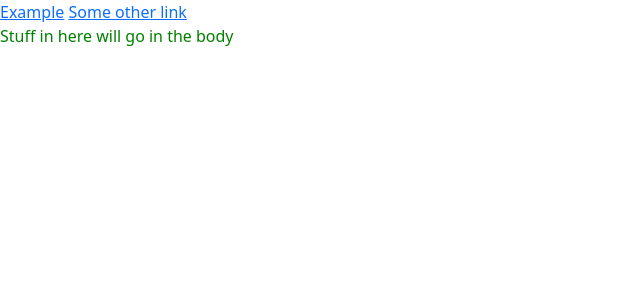
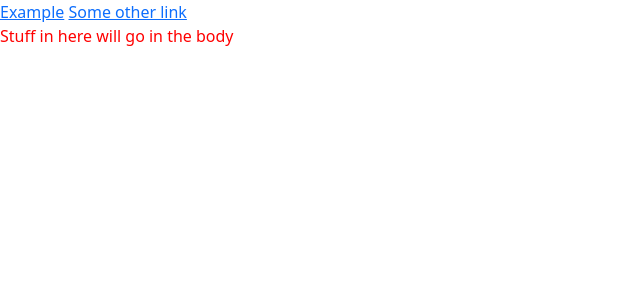
Before and after one commit to jacobef/lec-frontend-drafting, a Django app: page /example/ in a window 1280 px wide. Shown: the top 300 px of the page, without its empty margins (0-640 px from the left). Run offline with Django 4.2, Linux system fonts and the light colour scheme.

Commit message:
make text red for no reason

```diff
--- a/static/example_base.css
+++ b/static/example_base.css
@@ -1,3 +1,3 @@
 body {
-    color: green;
+    color: red;
 }
```
